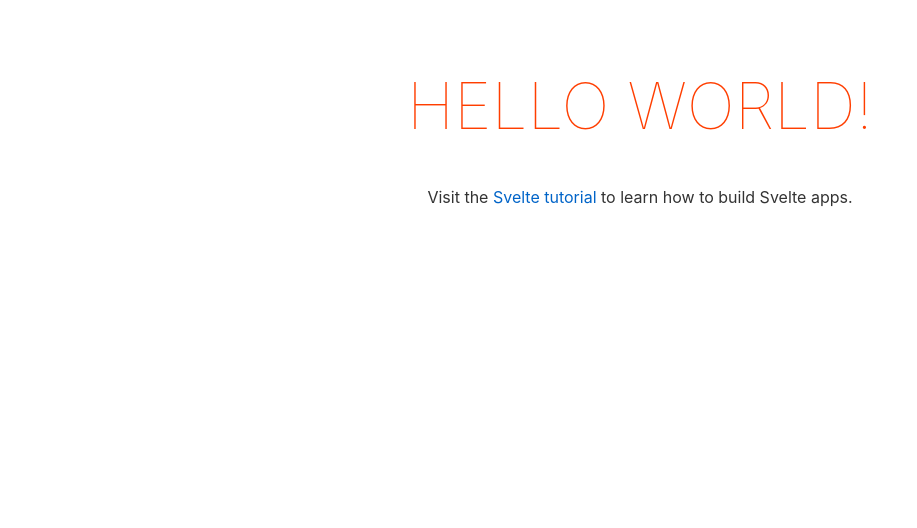
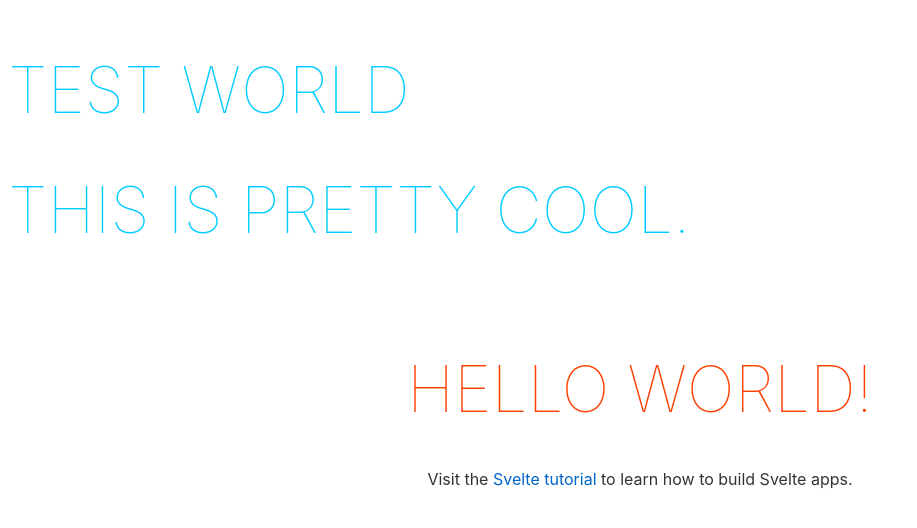
Before and after one commit to tsclay/portfolio-site, a Svelte app: page / in a window 1280 px wide. Shown: the top 528 px of the page, without its empty margins (0-917 px from the left). Built offline with nearby package versions, Linux system fonts and the light colour scheme.

Commit message:
messing with svelte

```diff
--- a/public/index.html
+++ b/public/index.html
@@ -4,7 +4,7 @@
     <meta charset="utf-8" />
     <meta name="viewport" content="width=device-width,initial-scale=1" />
 
-    <title>Svelte app</title>
+    <title>Tim Clay | Dev</title>
 
     <link rel="icon" type="image/png" href="/favicon.png" />
     <link rel="stylesheet" href="/global.css" />
--- a/src/App.svelte
+++ b/src/App.svelte
@@ -1,34 +1,8 @@
 <script>
+  import Header from "./Header.svelte";
+  import Main from "./Main.svelte";
   export let name;
 </script>
 
-<style>
-  main {
-    text-align: center;
-    padding: 1em;
-    max-width: 240px;
-    margin: 0 auto;
-  }
-
-  h1 {
-    color: #ff3e00;
-    text-transform: uppercase;
-    font-size: 4em;
-    font-weight: 100;
-  }
-
-  @media (min-width: 640px) {
-    main {
-      max-width: none;
-    }
-  }
-</style>
-
-<main>
-  <h1>Hello {name}!</h1>
-  <p>
-    Visit the
-    <a href="https://svelte.dev/tutorial">Svelte tutorial</a>
-    to learn how to build Svelte apps.
-  </p>
-</main>
+<Header {name} />
+<Main {name} />
--- /dev/null
+++ b/src/Header.svelte
@@ -0,0 +1,17 @@
+<script>
+  export let name;
+</script>
+
+<style>
+  h1 {
+    color: #00ccff;
+    text-transform: uppercase;
+    font-size: 4em;
+    font-weight: 100;
+  }
+</style>
+
+<header>
+  <h1>Test {name}</h1>
+  <h1>This is pretty cool.</h1>
+</header>
--- /dev/null
+++ b/src/Main.svelte
@@ -0,0 +1,34 @@
+<script>
+  export let name;
+</script>
+
+<style>
+  main {
+    text-align: center;
+    padding: 1em;
+    max-width: 240px;
+    margin: 0 auto;
+  }
+
+  h1 {
+    color: #ff3e00;
+    text-transform: uppercase;
+    font-size: 4em;
+    font-weight: 100;
+  }
+
+  @media (min-width: 640px) {
+    main {
+      max-width: none;
+    }
+  }
+</style>
+
+<main>
+  <h1>Hello {name}!</h1>
+  <p>
+    Visit the
+    <a href="https://svelte.dev/tutorial">Svelte tutorial</a>
+    to learn how to build Svelte apps.
+  </p>
+</main>
```
